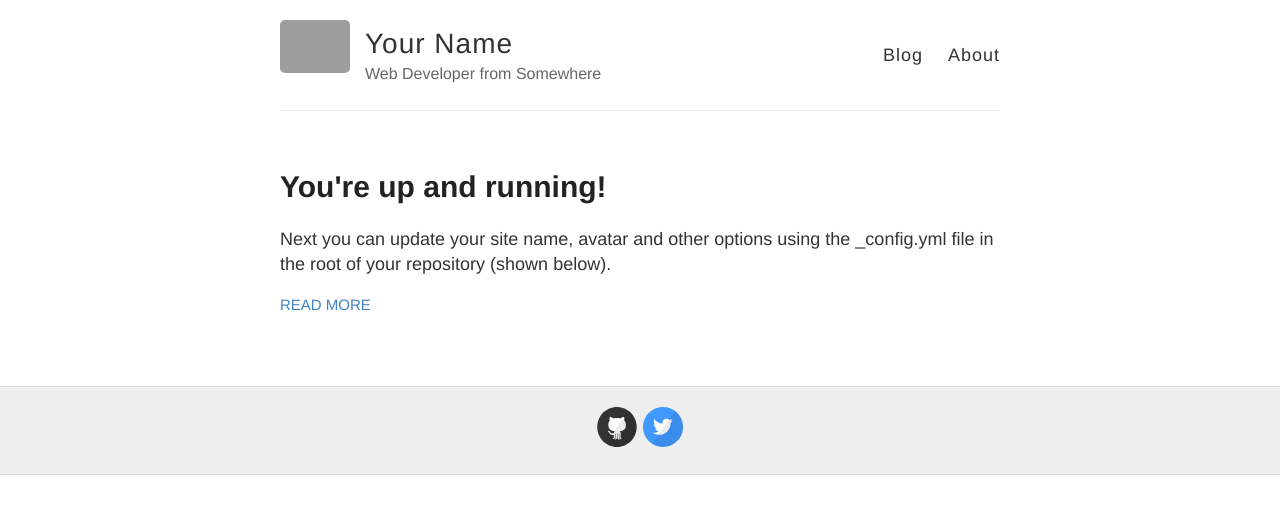
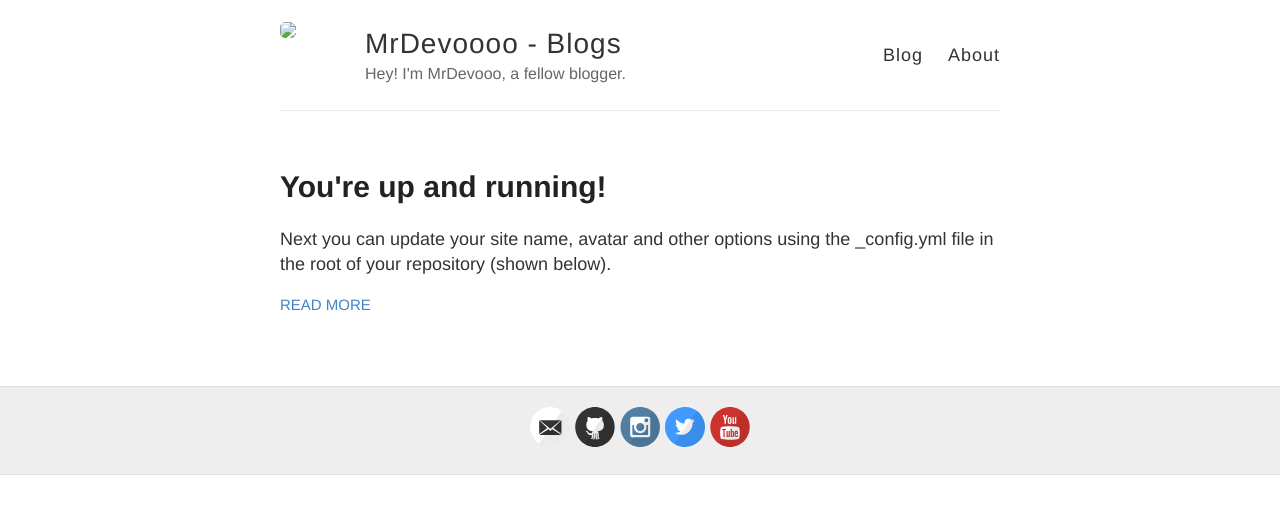
Before and after one commit to Dve4Ever/dve4ever.github.io, a Jekyll site: the page built from blogs/index.html, in a window 1280 px wide. Shown: the top 514 px of the page. Built offline with Jekyll 4.4.1, drawn with Linux system fonts in a browser that asks for light colours; grey boxes are pictures that could not be loaded.

Commit message:
Update _config.yml

```diff
--- a/blogs/_config.yml
+++ b/blogs/_config.yml
@@ -3,13 +3,13 @@
 #
 
 # Name of your site (displayed in the header)
-name: Your Name
+name: MrDevoooo - Blogs
 
 # Short bio or description (displayed in the header)
-description: Web Developer from Somewhere
+description: Hey! I'm MrDevooo, a fellow blogger.
 
 # URL of your avatar or profile pic (you could use your GitHub profile pic)
-avatar: https://raw.githubusercontent.com/barryclark/jekyll-now/master/images/jekyll-logo.png
+avatar: https://dve4ever.github.io/images/logo-circle.png
 
 #
 # Flags below are optional
@@ -18,17 +18,17 @@ avatar: https://raw.githubusercontent.com/barryclark/jekyll-now/master/images/je
 # Includes an icon in the footer for each username you enter
 footer-links:
   dribbble:
-  email:
+  email: dev4ever27@gmail.com
   facebook:
   flickr:
-  github: barryclark/jekyll-now
-  instagram:
+  github: dve4ever/dve4ever.github.io
+  instagram: MrDevoooo
   linkedin:
   pinterest:
   rss: # just type anything here for a working RSS icon
-  twitter: jekyllrb
+  twitter: DevooooYT
   stackoverflow: # your stackoverflow profile, e.g. "users/50476/bart-kiers"
-  youtube: # channel/<your_long_string> or user/<user-name>
+  youtube: user/dev4ever
   googleplus: # anything in your profile username that comes after plus.google.com/
 
 
```
